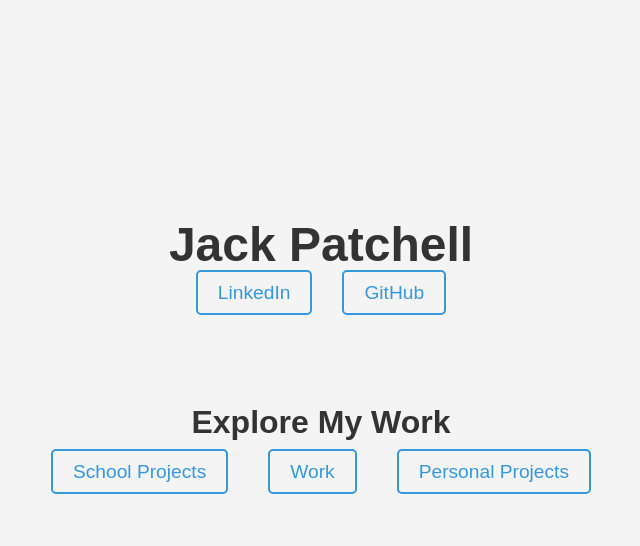
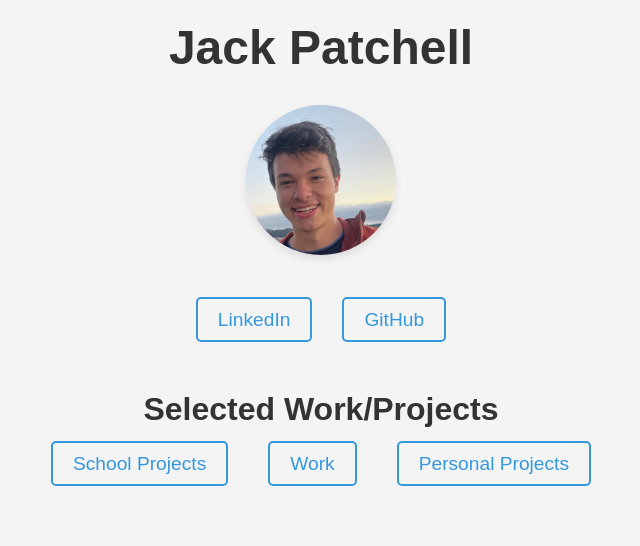
Before and after one commit to jpatch22/jpatch22.github.io, a plain HTML site: page index.html in a window 1280 px wide. Shown: the whole page, without its empty margins (319-959 px from the left). Drawn offline with Linux system fonts and the light colour scheme.

Commit message:
content updates

```diff
--- a/index.html
+++ b/index.html
@@ -9,6 +9,7 @@
 <body>
     <header>
         <h1>Jack Patchell</h1>
+        <img src="images/jack_patchell.jpeg" alt="Jack Patchell" class="profile-pic">
         <nav>
             <ul class="social-links">
                 <li><a href="https://www.linkedin.com/in/jack-patchell/" target="_blank" rel="noopener noreferrer">LinkedIn</a></li>
@@ -18,7 +19,7 @@
     </header>
 
     <section class="pages">
-        <h2>Explore My Work</h2>
+        <h2> Selected Work/Projects </h2>
         <nav>
             <ul class="page-links">
                 <li><a href="school_projects.html">School Projects</a></li>
--- a/styles.css
+++ b/styles.css
@@ -6,17 +6,24 @@
     font-family: 'Arial', sans-serif;
 }
 
+.profile-pic {
+    width: 150px;
+    height: 150px;
+    border-radius: 50%; /* Makes the image circular */
+    object-fit: cover;  /* Ensures the image is cropped properly without distortion */
+    margin-top: 20px;   /* Adds some space above the image */
+    margin-bottom: 50px;
+    box-shadow: 0 4px 8px rgba(0, 0, 0, 0.1); /* Optional: Adds a soft shadow for a nice effect */
+}
+
 body {
     background-color: #f4f4f4;
     color: #333;
-    display: flex;
-    flex-direction: column;
-    align-items: center;
-    justify-content: center;
-    height: 100vh;
-    padding: 20px;
+    padding: 20px; /* Add padding for spacing between the content and page edges */
+    height: 100vh; /* Ensures the body takes up the full height of the viewport */
 }
 
+/* Optional: Add space below the header */
 header {
     text-align: center;
     margin-bottom: 40px;
@@ -25,6 +32,10 @@
 h1 {
     font-size: 3em;
     margin-bottom: 10px;
+}
+
+title {
+    margin-bottom: 25px;
 }
 
 p {
@@ -38,14 +49,6 @@
     list-style-type: none;
     padding: 0;
     margin: 0;
-}
-
-/* Social links section */
-.social-links {
-    display: flex;
-    justify-content: center;
-    gap: 30px;
-    margin-bottom: 40px; /* Adds space below the social links section */
 }
 
 nav a {
@@ -63,6 +66,14 @@
     color: #fff;
 }
 
+/* Social links section */
+.social-links {
+    display: flex;
+    justify-content: center;
+    gap: 30px;
+    margin-bottom: 40px; /* Adds space below the social links section */
+}
+
 /* Page navigation section */
 .pages {
     text-align: center;
@@ -71,7 +82,7 @@
 
 .pages h2 {
     font-size: 2em;
-    margin-bottom: 20px;
+    margin-bottom: 25px;
 }
 
 .page-links li {
```
Also changed, not shown: personal_projects.html (+14 -1 lines), images/jack_patchell.jpeg (added).
